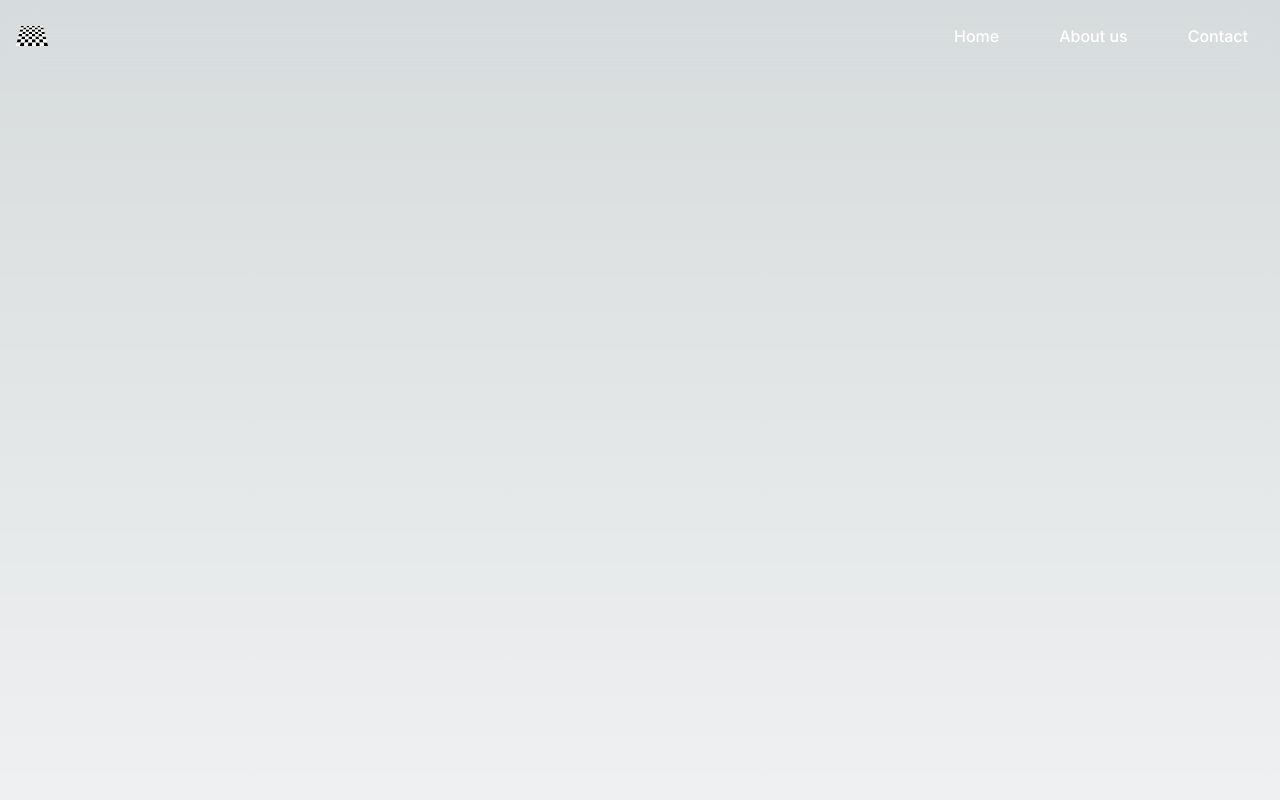
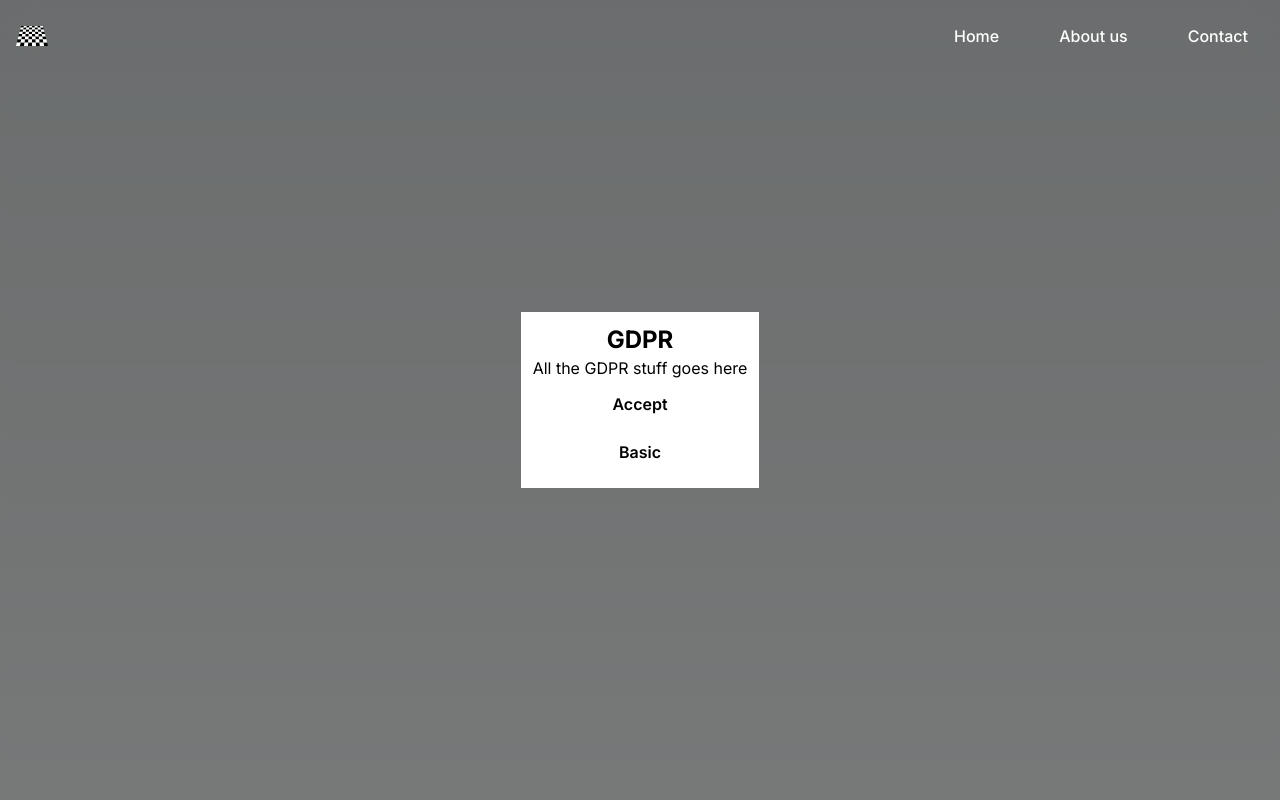
Before and after one commit to KolmschateS/webdev-next, a Next.js app: page /contact in a window 1280 px wide. Shown: the top 800 px of the page. Built offline with nearby package versions, Linux system fonts and the light colour scheme.

Commit message:
fixed GDPR bug

```diff
--- a/components/GDPR.tsx
+++ b/components/GDPR.tsx
@@ -4,7 +4,7 @@ import { useState, useEffect} from "react";
 import Cookies from "js-cookie";
 
 
-export default function GDPR( {fullScreen}: boolean ) {
+export default function GDPR( {fullScreen} ) {
     const [showGDPRWindow, setShowGDPRWindow] = useState(false);
     const [gdpr, setGDPR] = useState("")
 
@@ -18,40 +18,35 @@ export default function GDPR( {fullScreen}: boolean ) {
     const handleAccept = () => {
         Cookies.set('gdpr', 'accepted');
         setGDPR("accepted");
-        if (fullScreen == false) {
-            setShowGDPRWindow(true);
-        }
-        else
-        {
-            setShowGDPRWindow(false);
-        }
+        setShowGDPRWindow(false);
     }
 
     const handleBasic = () => {
         Cookies.set('gdpr', 'basic');
         setGDPR("basic");
-        if (fullScreen == false) {
-            setShowGDPRWindow(true);
-        }
-        else
-        {
-            setShowGDPRWindow(false);
-        }
+        setShowGDPRWindow(false);
     }
 
     useEffect(() => {
-        const cookie: string = String(Cookies.get('gdpr'));
-        setGDPR(cookie);
-        if (fullScreen == false) {
+        const gdprCookie = Cookies.get('gdpr');
+        if (gdprCookie == undefined) {
             setShowGDPRWindow(true);
-        }
-        if (cookie === undefined) {
-            setShowGDPRWindow(true);
+        } else {
+            if (fullScreen) {
+                return null;
+            }
+            else
+            {
+                setShowGDPRWindow(true);
+                setGDPR(gdprCookie);
+            }
         }
     }, []);
 
     if (!showGDPRWindow) {
-        return null;
+        if (fullScreen) {
+            return null;
+        }
     }
 
   return (
@@ -63,7 +58,6 @@ export default function GDPR( {fullScreen}: boolean ) {
             <p>All the GDPR stuff goes here</p>
 
             {/* GDPR stuff */}
-
             <div>
                 <button className={gdpr == "accepted" ? activeButton : inactiveButton} onClick={handleAccept}>Accept</button>
             </div>
```
